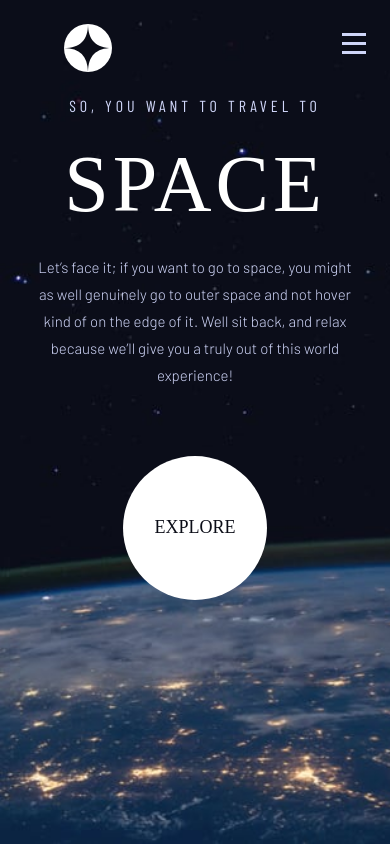
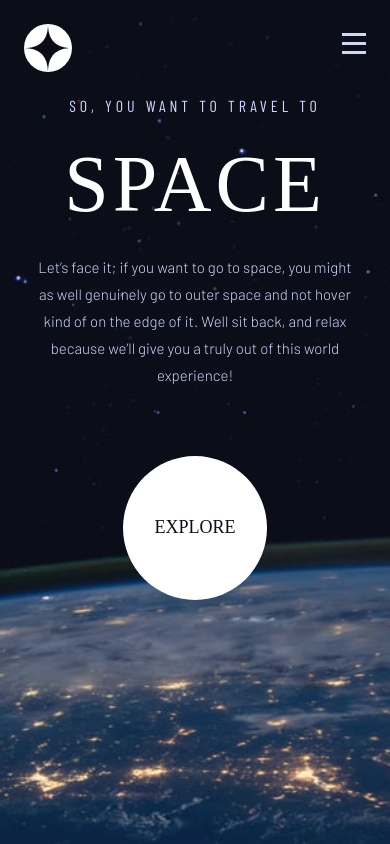
Before and after one commit to Isaacayomi/Space-Tourism-Website, a plain HTML site: page index.html in a window 390 px wide. Drawn offline with nearby package versions, Linux system fonts and the light colour scheme; a web font is replaced by a local one.

Commit message:
fix nav issue

```diff
--- a/style.css
+++ b/style.css
@@ -1094,6 +1094,11 @@ opacity: 0.3;
     height: 100vh;
   }
 
+  .nav__img {
+    margin-left: 0;
+    padding-left: 1.5rem;
+  }
+
   .nav__links {
     height: 100vh;
   }
```
